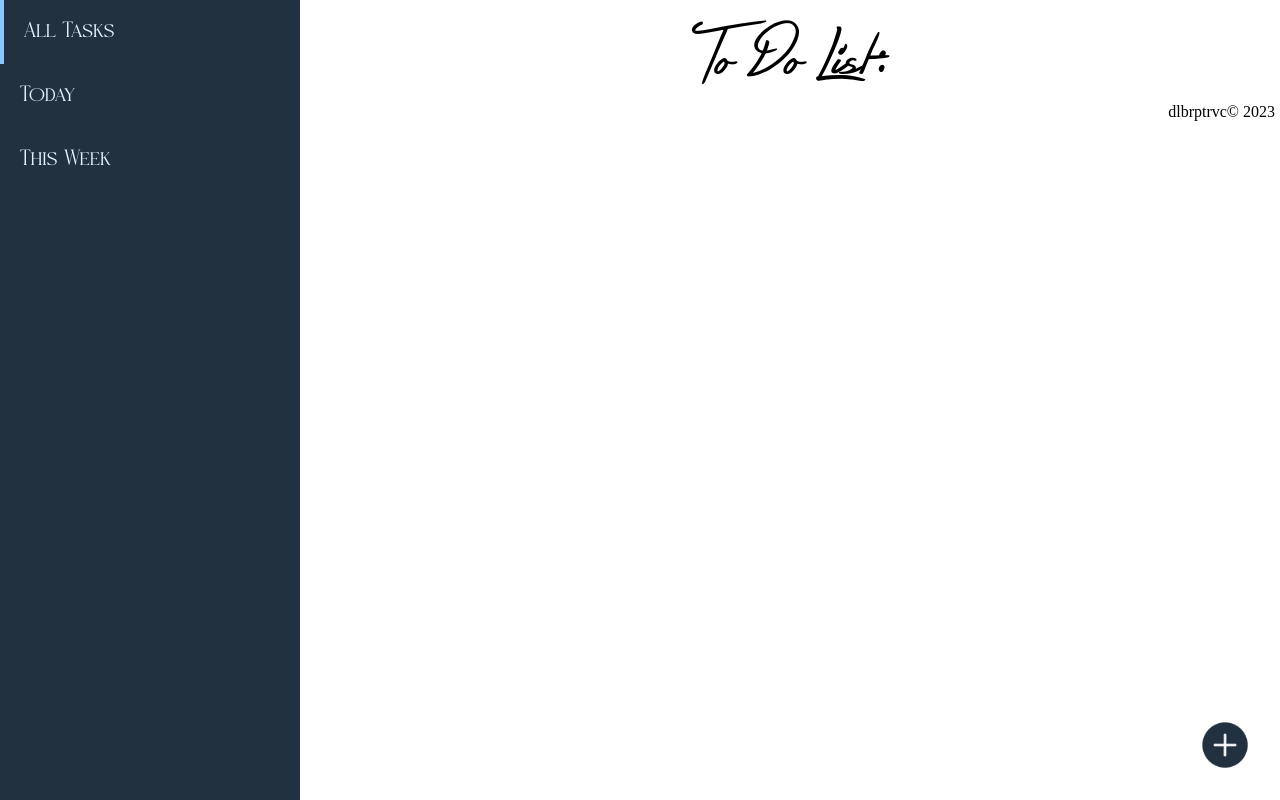
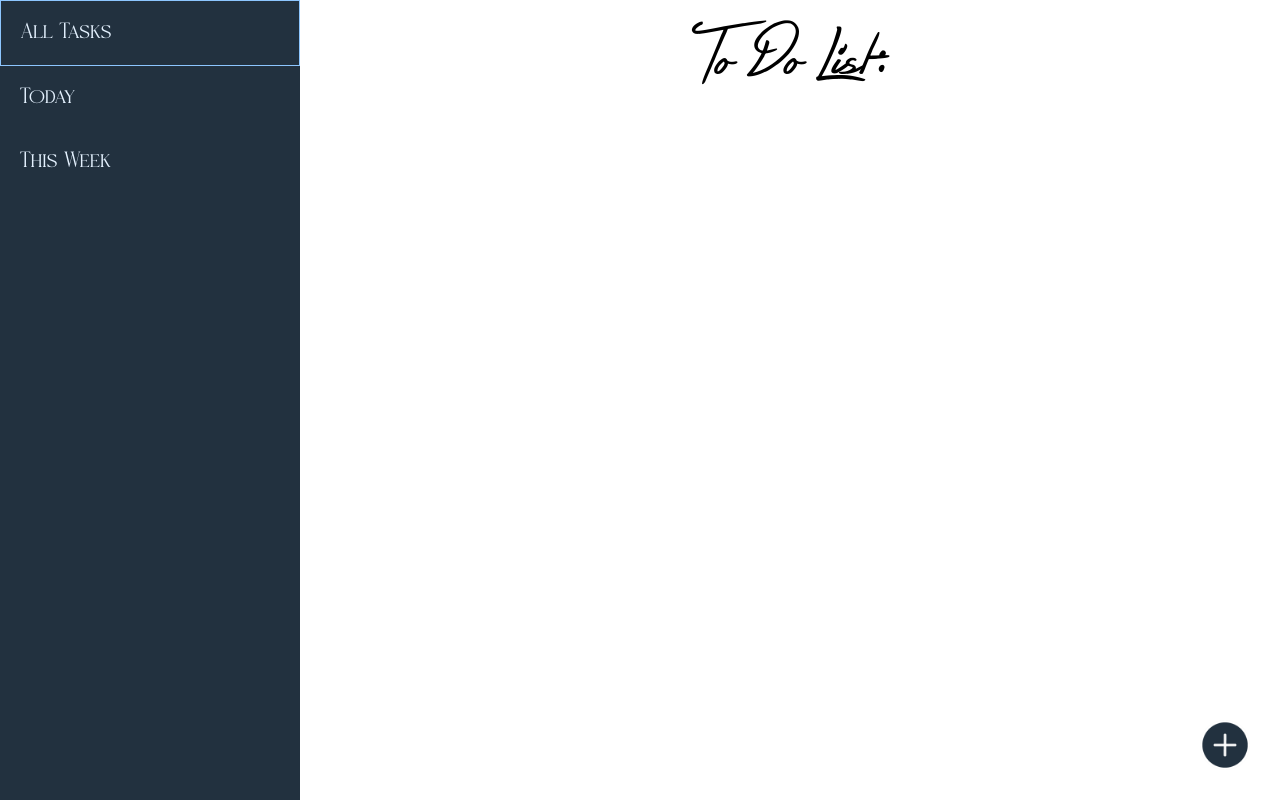
Before and after one commit to dlbrptrvc/todolist, a plain HTML site: page index.html in a window 1280 px wide. Drawn offline with Linux system fonts and the light colour scheme.

Commit message:
Initial dist subtree commit

```diff
--- a/index.html
+++ b/index.html
@@ -18,9 +18,6 @@
             <div class="header">To Do List:</div>
             <div id="list">
             </div>
-            <div class="footer">dlbrptrvc&copy <script>
-                document.write(new Date().getFullYear())
-            </script></div>
         </div>
     </div>
     <div class="openmenu closed" data-open="false" id="menubtn"></div>
```
